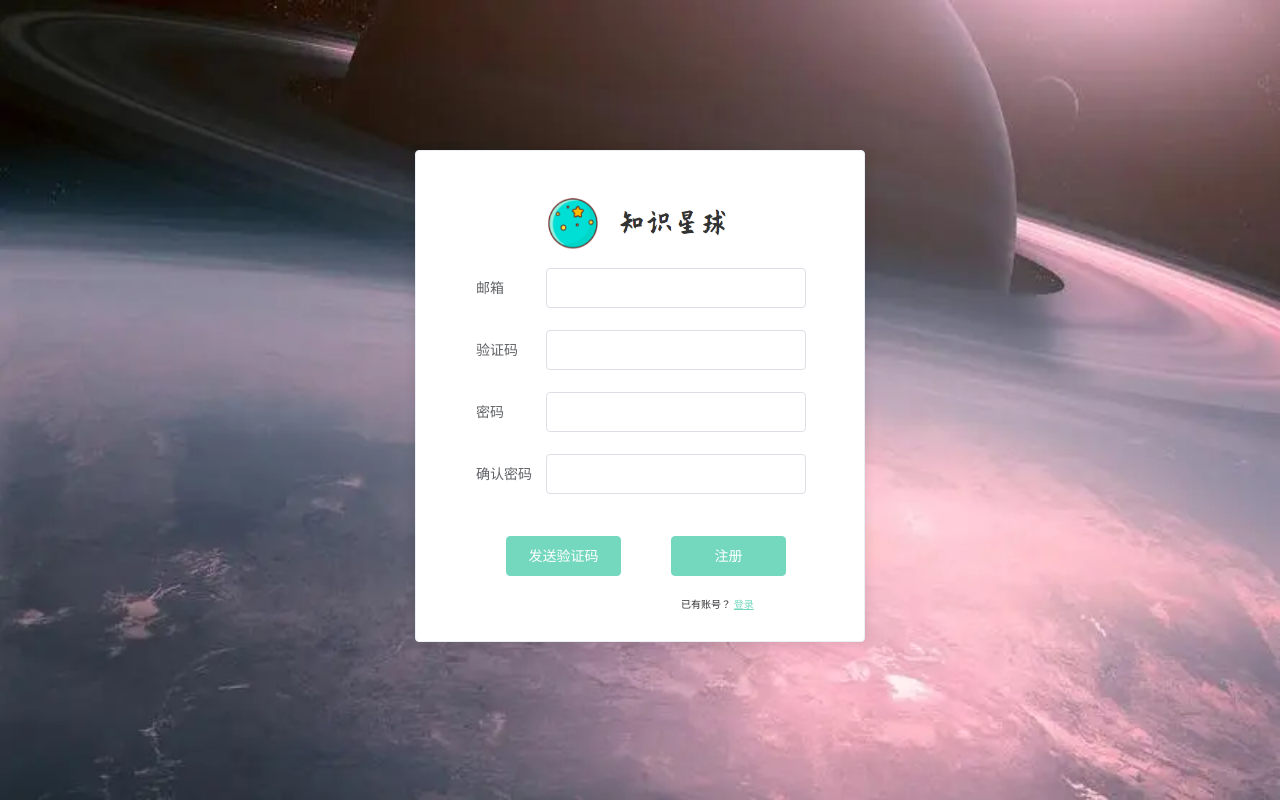
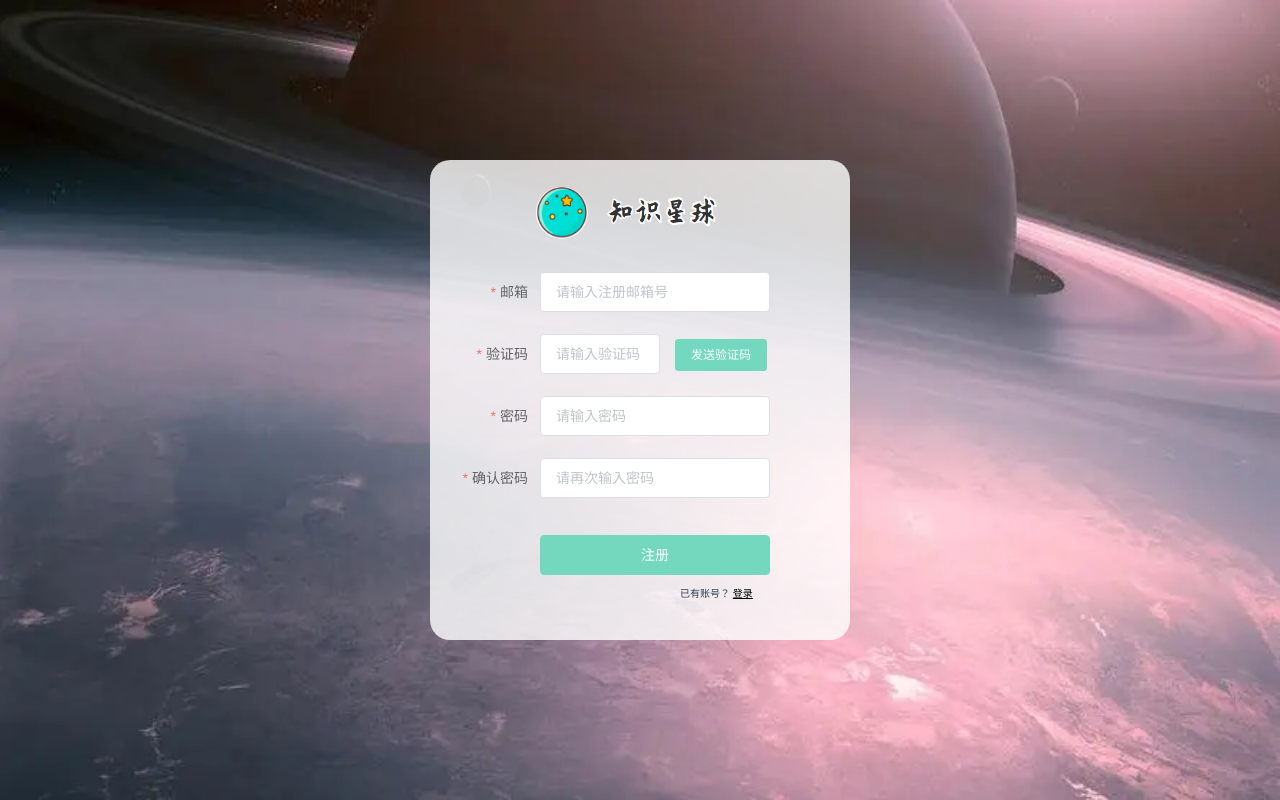
Before and after one commit to R-YYY/Knowledge-Planet, a Vue app: page /#/register in a window 1280 px wide. Built offline with nearby package versions, Linux system fonts and the light colour scheme.

Commit message:
登录、注册、找回密码界面完善

```diff
--- /dev/null
+++ b/src/components/FindPasswordForm.vue
@@ -0,0 +1,116 @@
+<template>
+  <div class="find_psd_area">
+    <img class="login_and_register_logo_text" src="../assets/zsxq.png" alt="">
+    <div class="find_psd_form">
+      <el-form :model="userData" :rules="findRules" label-width="70px" label-position="right">
+        <el-form-item  label="邮箱" class="login_and_register_input_item" prop="email">
+          <el-input v-model="userData.email" placeholder="请输入邮箱"></el-input>
+        </el-form-item>
+        <el-form-item label="验证码" class="login_and_register_input_item" prop="code">
+          <el-input v-model="userData.code" placeholder="请输入验证码" style="width: 120px;margin-right: 25px"></el-input>
+          <el-button type="primary" size="small" @click="sendCode">发送验证码</el-button>
+        </el-form-item>
+        <el-form-item label="新密码" class="login_and_register_input_item" prop="password">
+          <el-input v-model="userData.password" placeholder="请输入新密码" show-password></el-input>
+        </el-form-item>
+      </el-form>
+    </div>
+    <div class="find_psd_opt_area">
+      <el-button type="primary" class="find_psd_btn" @click="changePsd">修改密码</el-button><br>
+      <span class="find_psd_register">没有账号？
+        <router-link class="find_psd_opt_register" :to="{name:'register'}">点击注册</router-link></span>
+      <span class="find_psd_login">已有账号？
+        <span class="find_psd_opt_login" @click="toLogin">登录</span></span>
+    </div>
+  </div>
+</template>
+
+<script>
+export default {
+  name: "FindPasswordForm",
+  data(){
+    return{
+      userData:{
+        email:"",
+        code:"",
+        password:"",
+      },
+      findRules:{
+        email:[
+          { required: true, message: '请输入邮箱地址', trigger: 'blur' },
+          { type: 'email', message: '请输入正确的邮箱地址', trigger: ['blur', 'change'] }
+        ],
+        code:[
+          {required: true, message: '请输入验证码', trigger: 'blur'}
+        ],
+        password: [
+          {required: true, message: '请输入新密码', trigger: 'blur'},
+          {min: 8, max: 16, message: '长度在 8 到 16 个字符', trigger: 'blur'}
+        ]
+      },
+    }
+  },
+  methods:{
+    changePsd(){
+
+    },
+    sendCode() {
+
+    },
+    toLogin(){
+      this.$emit('changeModel',false);
+    }
+  }
+}
+</script>
+
+<style scoped>
+.find_psd_area{
+  position: absolute;
+  left: 50%;
+  top: 50%;
+  width: 420px;
+  height: 430px;
+  margin-left: -210px;
+  margin-top: -215px;
+  background: rgba(255,255,255,0.8);
+  border-radius: 20px;
+}
+
+.find_psd_form{
+  position: relative;
+  top: 20px;
+}
+
+.find_psd_opt_area{
+  position: relative;
+  top: 70px;
+  left: 100px;
+}
+
+.find_psd_btn{
+  width: 240px;
+}
+
+.find_psd_register{
+  position: relative;
+  top: 10px;
+  font-size: 10px;
+}
+
+.find_psd_login{
+  position: relative;
+  top: 10px;
+  left: 40px;
+  font-size: 10px;
+}
+
+.find_psd_opt_register{
+  color: black;
+}
+
+.find_psd_opt_login{
+  text-decoration:underline black;
+  cursor:pointer;
+}
+</style>
--- a/src/components/LoginForm.vue
+++ b/src/components/LoginForm.vue
@@ -1,32 +1,42 @@
 <template>
   <div class="login_area">
-    <el-card shadow="always">
     <img class="login_and_register_logo_text" src="../assets/zsxq.png" alt="">
     <div class="login_form">
       <el-form>
-          <el-form-item label="账号" class="login_and_register_input_item">
-            <el-input></el-input>
+        <el-form-item  label="账号" class="login_and_register_input_item">
+          <el-input v-model="id" placeholder="请输入邮箱或账号"></el-input>
         </el-form-item>
         <el-form-item label="密码" class="login_and_register_input_item">
-            <el-input></el-input>
+          <el-input v-model="password" placeholder="请输入密码" show-password></el-input>
         </el-form-item>
       </el-form>
     </div>
     <div class="login_opt_area">
-        <p class="login_opt_forget">
-          <router-link class="login_opt_forget" :to="{name:'register'}">忘记密码？</router-link>
-        </p>
-        <el-button type="primary" class="login_opt_login">登录</el-button>
+      <p class="login_opt_forget" @click="toFindPsd">忘记密码？</p>
+      <el-button type="primary" class="login_opt_login" @click="login">登录</el-button>
       <p class="login_opt_register_area">没有账号？
         <router-link class="login_opt_register" :to="{name:'register'}">点击注册</router-link></p>
     </div>
-    </el-card>
   </div>
 </template>
 
 <script>
 export default {
-  name: "LoginForm"
+  name: "LoginForm",
+  data(){
+    return{
+      id:"",
+      password:"",
+    }
+  },
+  methods:{
+    login(){
+
+    },
+    toFindPsd(){
+      this.$emit('changeModel',true);
+    }
+  }
 }
 </script>
 
@@ -35,45 +45,53 @@ export default {
   position: absolute;
   left: 50%;
   top: 50%;
-  width: 450px;
+  width: 420px;
   height: 450px;
-  margin-left: -225px;
+  margin-left: -210px;
   margin-top: -225px;
+  background: rgba(255,255,255,0.8);
+  border-radius: 20px;
+}
+
+.login_form{
+  position: relative;
+  left: 20px;
 }
 
 .login_and_register_logo_text{
   position: relative;
   top: 20px;
-  left: 105px;
+  left: 100px;
   width: 200px;
 }
 
 .login_and_register_input_item{
   position: relative;
-  left: 40px;
+  left: 30px;
   top: 30px;
-  width: 330px;
+  width: 310px;
 }
 
 .login_opt_area{
   position: relative;
   top: 15px;
-  left: 40px;
+  left: 50px;
 }
 
 .login_opt_login{
-  width: 330px;
+  width: 310px;
 }
 
 .login_opt_forget,.login_opt_register{
   font-size: 10px;
   margin-bottom: 40px;
-  color: #74D8BE;
+  color: black;
+  text-decoration:underline black;
+  cursor:pointer;
 }
 
 .login_opt_register_area{
   font-size: 10px;
-  margin-bottom: 40px;
 }
 
 </style>
--- a/src/components/RegisterForm.vue
+++ b/src/components/RegisterForm.vue
@@ -1,40 +1,69 @@
 <template>
   <div class="register_area">
-    <el-card shadow="always">
       <img class="login_and_register_logo_text" src="../assets/zsxq.png" alt="">
       <div class="register_form">
-        <el-form label-width="70px" label-position="left">
-          <el-form-item label="邮箱" class="login_and_register_input_item">
-            <el-input></el-input>
+        <el-form :model="userData" :rules="registerRules" label-width="80px" label-position="right">
+          <el-form-item label="邮箱" class="login_and_register_input_item" prop="email">
+            <el-input placeholder="请输入注册邮箱号" v-model="userData.email"></el-input>
           </el-form-item>
-          <el-form-item label="验证码" class="login_and_register_input_item">
-            <el-input></el-input>
+          <el-form-item label="验证码" class="login_and_register_input_item" prop="code">
+            <el-input placeholder="请输入验证码" v-model="userData.code" style="width: 120px;margin-right: 15px"></el-input>
+            <el-button type="primary" size="small" @click="sendCode">发送验证码</el-button>
           </el-form-item>
-          <el-form-item label="密码" class="login_and_register_input_item">
-            <el-input></el-input>
+          <el-form-item label="密码" class="login_and_register_input_item" prop="psd1">
+            <el-input placeholder="请输入密码" v-model="userData.password1" show-password></el-input>
           </el-form-item>
-          <el-form-item label="确认密码" class="login_and_register_input_item">
-            <el-input></el-input>
+          <el-form-item label="确认密码" class="login_and_register_input_item" prop="psd2">
+            <el-input placeholder="请再次输入密码" v-model="userData.password2" show-password></el-input>
           </el-form-item>
         </el-form>
       </div>
       <div class="register_opt_area">
-        <span class="register_opt_register">
-          <el-button type="primary" class="register_opt">发送验证码</el-button>
-        </span>
-        <span class="register_opt_register">
-          <el-button type="primary" class="register_opt">注册</el-button>
-        </span>
+        <el-button type="primary" class="register_opt_register" @click="register">注册</el-button>
         <p class="register_opt_login_area">已有账号？
           <router-link class="register_opt_login" :to="{name:'login'}">登录</router-link></p>
       </div>
-    </el-card>
   </div>
 </template>
 
 <script>
 export default {
-  name: "RegisterForm"
+  name: "RegisterForm",
+  data(){
+    return{
+      userData:{
+        email:"",
+        code:"",
+        password1:"",
+        password2:""
+      },
+      registerRules:{
+        email:[
+          { required: true, message: '请输入邮箱地址', trigger: 'blur' },
+          { type: 'email', message: '请输入正确的邮箱地址', trigger: ['blur', 'change'] }
+        ],
+        code:[
+          { required: true, message: '请输入验证码', trigger: 'blur' }
+        ],
+        psd1:[
+          { required: true, message: '请输入密码', trigger: 'blur' },
+          {min: 8, max: 16, message: '长度在 8 到 16 个字符', trigger: 'blur'}
+        ],
+        psd2:[
+          { required: true, message: '两次输入密码不一致!', trigger: 'blur' },
+        ]
+      }
+    }
+  },
+  methods:{
+    sendCode(){
+
+    },
+
+    register(){
+
+    }
+  }
 }
 </script>
 
@@ -43,40 +72,37 @@ export default {
   position: absolute;
   left: 50%;
   top: 50%;
-  width: 450px;
-  height: 500px;
-  margin-left: -225px;
-  margin-top: -250px;
+  width: 420px;
+  height: 480px;
+  margin-left: -210px;
+  margin-top: -240px;
+  background: rgba(255,255,255,0.8);
+  border-radius: 20px;
+}
+
+.register_form{
+  position: relative;
+  top: 15px;
 }
 
 .register_opt_area{
   position: relative;
-  top: 30px;
-  left: 40px;
+  top: 60px;
+  left: 110px;
 }
 
 .register_opt_register{
-  position: relative;
-  top: 20px;
-  margin-left: 30px;
-  margin-right: 20px;
+  width: 230px;
 }
 
 .register_opt_login_area{
   position: relative;
-  left: 205px;
-  top: 30px;
   font-size: 10px;
-  margin-bottom: 70px;
+  left: 140px;
 }
 
 .register_opt_login{
-  font-size: 10px;
-  margin-bottom: 20px;
-  color: #74D8BE;
+  color: black;
 }
 
-.register_opt{
-  width: 115px;
-}
 </style>
--- a/src/views/LoginView.vue
+++ b/src/views/LoginView.vue
@@ -1,15 +1,28 @@
 <template>
   <div id="login">
-    <LoginForm></LoginForm>
+    <LoginForm v-if="!isFindPsd" v-on:changeModel="changeModel"></LoginForm>
+    <FindPasswordForm v-if="isFindPsd" v-on:changeModel="changeModel"></FindPasswordForm>
   </div>
 </template>
 
 <script>
 import LoginForm from "@/components/LoginForm";
+import FindPasswordForm from "@/components/FindPasswordForm";
 export default {
   name: "LoginView",
+  data(){
+    return{
+      isFindPsd:false,
+    }
+  },
   components:{
+    FindPasswordForm,
     LoginForm,
+  },
+  methods:{
+    changeModel(res){
+      this.isFindPsd = res;
+    }
   }
 }
 </script>
@@ -20,6 +33,7 @@ export default {
   width: 100%;
   height: 100%;
   background: url("../assets/loginBackground.jpg") center no-repeat;
+  background-size: 100% 100%;
 }
 
 </style>
```
Also changed, not shown: src/assets/zsxq.png. Lines whose indentation alone changed are shown as unchanged.
